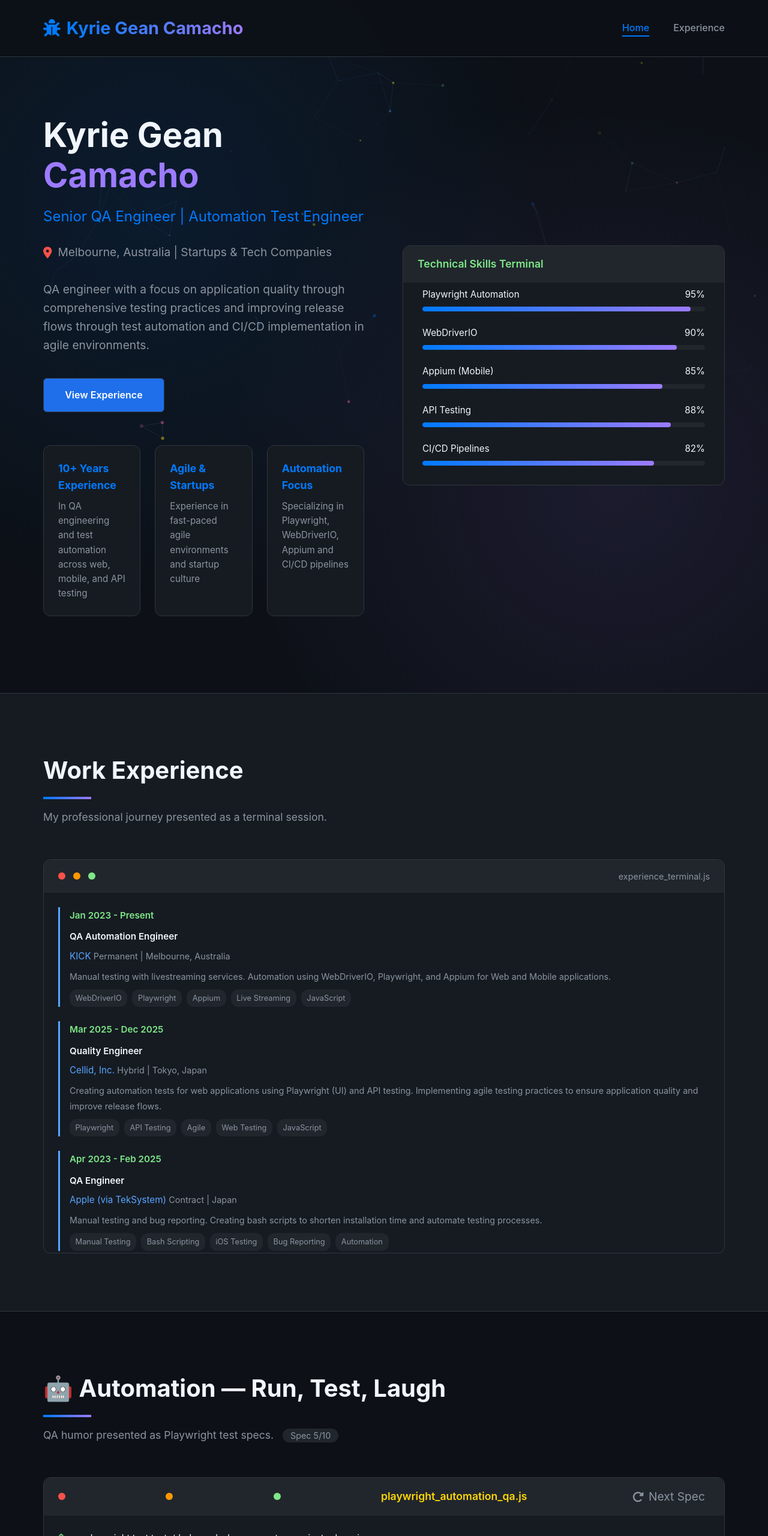
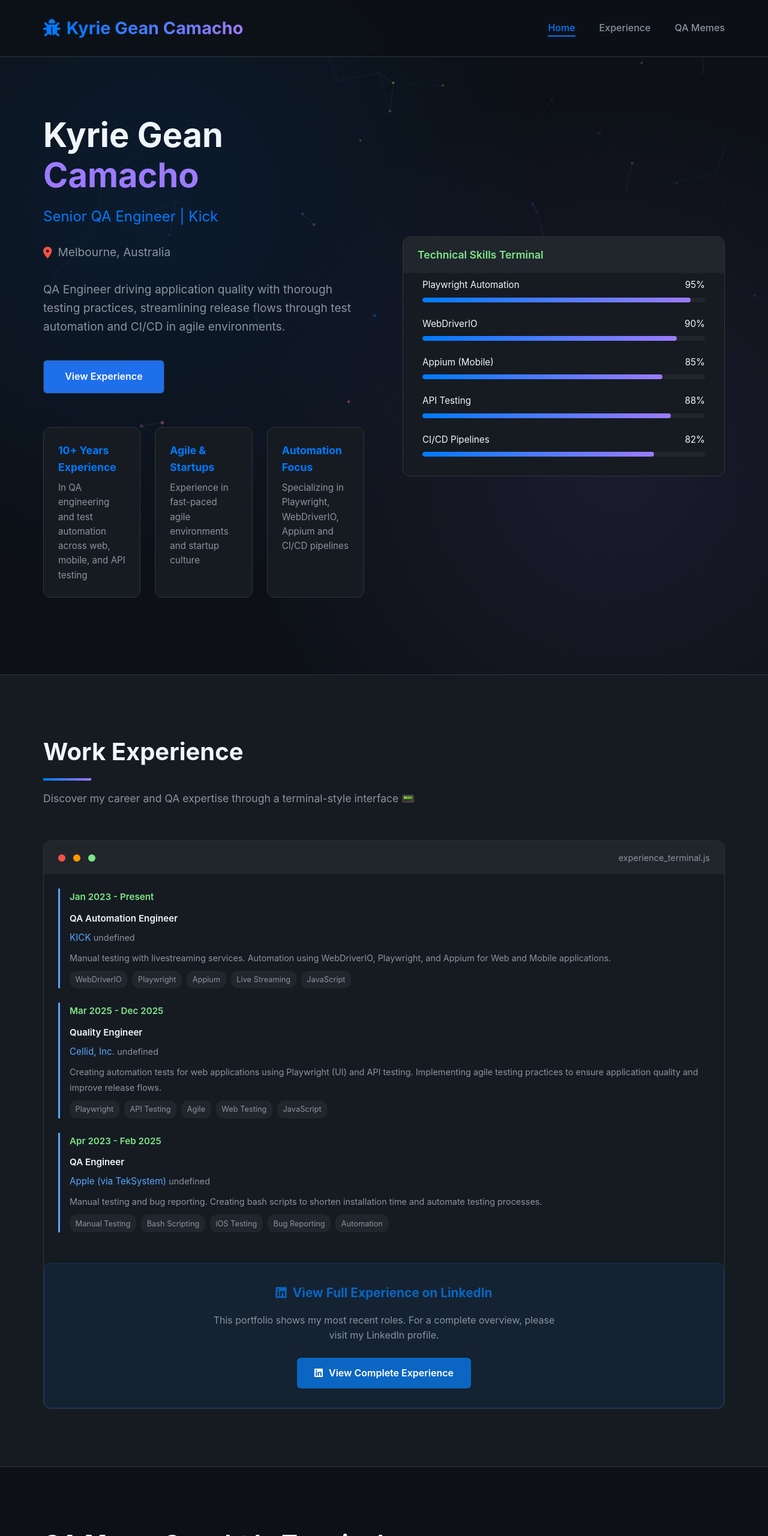
Before and after one commit to kychan23/kyrie-resume, a plain HTML site: page index.html in a window 1280 px wide. Shown: the top 2560 px of the page at 60% size. Drawn offline with nearby package versions, Linux system fonts and the light colour scheme.

Commit message:
update for a bit

```diff
--- a/index.html
+++ b/index.html
@@ -31,6 +31,7 @@
             --meme-yellow: #ffd700;
             --meme-pink: #ff6b9d;
             --meme-blue: #5d8eff;
+            --linkedin-blue: #0A66C2;
         }
 
         body {
@@ -427,6 +428,60 @@
             color: var(--text-secondary);
         }
 
+        /* LinkedIn Experience Note */
+        .linkedin-note {
+            margin-top: 3rem;
+            padding: 2rem;
+            background-color: rgba(10, 102, 194, 0.1);
+            border-radius: 12px;
+            border: 1px solid rgba(10, 102, 194, 0.3);
+            text-align: center;
+            transition: all 0.3s;
+        }
+
+        .linkedin-note:hover {
+            background-color: rgba(10, 102, 194, 0.15);
+            border-color: rgba(10, 102, 194, 0.5);
+            transform: translateY(-3px);
+        }
+
+        .linkedin-note h3 {
+            color: var(--linkedin-blue);
+            margin-bottom: 1rem;
+            font-size: 1.3rem;
+            display: flex;
+            align-items: center;
+            justify-content: center;
+            gap: 10px;
+        }
+
+        .linkedin-note p {
+            color: var(--text-secondary);
+            margin-bottom: 1.5rem;
+            max-width: 600px;
+            margin-left: auto;
+            margin-right: auto;
+        }
+
+        .linkedin-btn {
+            display: inline-flex;
+            align-items: center;
+            gap: 10px;
+            background-color: var(--linkedin-blue);
+            color: white;
+            padding: 0.8rem 1.8rem;
+            border-radius: 6px;
+            text-decoration: none;
+            font-weight: 600;
+            transition: all 0.3s;
+        }
+
+        .linkedin-btn:hover {
+            background-color: #004182;
+            transform: translateY(-2px);
+            box-shadow: 0 5px 15px rgba(0, 0, 0, 0.2);
+        }
+
         /* Combined Terminal (QA Memes Only) */
         .combined-terminal-section {
             background-color: var(--secondary-dark);
@@ -622,15 +677,53 @@
             width: 45px;
             height: 45px;
             border-radius: 50%;
+            color: var(--text-secondary);
+            transition: all 0.3s;
+            position: relative;
+            overflow: hidden;
+        }
+
+        .social-links a.linkedin {
+            background-color: var(--linkedin-blue);
+            color: white;
+        }
+
+        .social-links a.github {
             background-color: var(--tertiary-dark);
             color: var(--text-secondary);
-            transition: all 0.3s;
         }
 
-        .social-links a:hover {
+        .social-links a.linkedin:hover {
+            background-color: #004182;
+            transform: translateY(-5px);
+            box-shadow: 0 5px 15px rgba(10, 102, 194, 0.3);
+        }
+
+        .social-links a.github:hover {
             background-color: var(--apple-blue);
             color: white;
             transform: translateY(-5px);
+            box-shadow: 0 5px 15px rgba(0, 122, 255, 0.3);
+        }
+
+        .social-links a .tooltip {
+            position: absolute;
+            bottom: -40px;
+            background-color: var(--tertiary-dark);
+            color: var(--text-primary);
+            padding: 0.5rem 1rem;
+            border-radius: 4px;
+            font-size: 0.9rem;
+            white-space: nowrap;
+            opacity: 0;
+            transition: all 0.3s;
+            pointer-events: none;
+            z-index: 100;
+        }
+
+        .social-links a:hover .tooltip {
+            opacity: 1;
+            bottom: -35px;
         }
 
         .copyright {
@@ -672,6 +765,10 @@
             .hero .subtitle {
                 font-size: 1.2rem;
             }
+
+            .linkedin-note {
+                padding: 1.5rem;
+            }
         }
     </style>
 </head>
@@ -690,6 +787,7 @@
                 <ul>
                     <li><a href="#home" class="active">Home</a></li>
                     <li><a href="#experience">Experience</a></li>
+                    <li><a href="#combined-terminal">QA Memes</a></li>
                 </ul>
             </nav>
         </div>
@@ -700,12 +798,12 @@
         <div class="container hero-content">
             <div class="hero-text">
                 <h1>Kyrie Gean <span>Camacho</span></h1>
-                <div class="subtitle">Senior QA Engineer | Automation Test Engineer</div>
+                <div class="subtitle">Senior QA Engineer | Kick </div>
                 <div class="location">
                     <i class="fas fa-map-marker-alt"></i>
-                    <span>Melbourne, Australia | Startups & Tech Companies</span>
+                    <span>Melbourne, Australia</span>
                 </div>
-                <p>QA engineer with a focus on application quality through comprehensive testing practices and improving release flows through test automation and CI/CD implementation in agile environments.</p>
+                <p>QA Engineer driving application quality with thorough testing practices, streamlining release flows through test automation and CI/CD in agile environments.</p>
                 <div>
                     <a href="#experience" class="btn">View Experience</a>
                 </div>
@@ -793,7 +891,7 @@
         <div class="container">
             <div class="section-title">
                 <h2>Work Experience</h2>
-                <p class="section-subtitle">My professional journey presented as a terminal session.</p>
+                <p class="section-subtitle">Discover my career and QA expertise through a terminal-style interface 📟</p>
             </div>
 
             <div class="experience-terminal-container">
@@ -807,6 +905,16 @@
                 <div class="experience-terminal-body" id="experience-terminal">
                     <!-- Experience will be dynamically added here -->
                 </div>
+
+                <!-- LinkedIn Experience Note -->
+                <div class="linkedin-note">
+                    <h3><i class="fab fa-linkedin"></i> View Full Experience on LinkedIn</h3>
+                    <p>This portfolio shows my most recent roles. For a complete overview, please visit my LinkedIn profile.</p>
+                    <a href="https://www.linkedin.com/in/kyrie-gean-camacho/" target="_blank" rel="noopener noreferrer" class="linkedin-btn">
+                        <i class="fab fa-linkedin"></i>
+                        View Complete Experience
+                    </a>
+                </div>
             </div>
         </div>
     </section>
@@ -815,8 +923,8 @@
     <section id="combined-terminal">
         <div class="container">
             <div class="section-title">
-                <h2>🤖 Automation — Run, Test, Laugh</h2>
-                <p class="section-subtitle">QA humor presented as Playwright test specs. <span class="spec-counter" id="spec-counter">Spec 1/10</span></p>
+                <h2>QA Meme Caught In Terminal</h2>
+                <p class="section-subtitle">Where testing meets humor and bugs get a punchline 🐞💡 <span class="spec-counter" id="spec-counter">Spec 1/10</span></p>
             </div>
 
             <div class="combined-terminal-section">
@@ -840,20 +948,19 @@
     <!-- Footer -->
     <footer>
         <div class="container footer-content">
-            <div class="logo">
-                <i class="fas fa-bug"></i>
-                <span class="logo-text">Kyrie Gean Camacho</span>
-            </div>
-
-            <p>Senior QA Engineer specializing in test automation and agile testing practices.</p>
-
             <div class="social-links">
-                <a href="https://www.linkedin.com/in/kyrie-gean-camacho/" target="_blank" rel="noopener noreferrer"><i class="fab fa-linkedin-in"></i></a>
-                <a href="https://github.com/kychan23" target="_blank" rel="noopener noreferrer"><i class="fab fa-github"></i></a>
+                <a href="https://www.linkedin.com/in/kyrie-gean-camacho/" target="_blank" rel="noopener noreferrer" class="linkedin">
+                    <i class="fab fa-linkedin-in"></i>
+                    <span class="tooltip">View full experience on LinkedIn</span>
+                </a>
+                <a href="https://github.com/kychan23" target="_blank" rel="noopener noreferrer" class="github">
+                    <i class="fab fa-github"></i>
+                    <span class="tooltip">View my GitHub projects</span>
+                </a>
             </div>
 
             <div class="copyright">
-                &copy; 2023 Kyrie Gean Camacho. All rights reserved.
+                &copy; Kyrie QA. All rights reserved.
             </div>
         </div>
     </footer>
@@ -873,7 +980,7 @@
                     }
                 },
                 color: {
-                    value: ["#58a6ff", "#9d7bff", "#007AFF", "#7ee787", "#ffd700", "#ff6b9d"]
+                    value: ["#58a6ff", "#9d7bff", "#007AFF", "#7ee787", "#ffd700", "#ff6b9d", "#0A66C2"]
                 },
                 shape: {
                     type: "circle"
@@ -935,7 +1042,7 @@
                 date: "Jan 2023 - Present",
                 title: "QA Automation Engineer",
                 company: "KICK",
-                type: "Permanent | Melbourne, Australia",
+                location: "Remote | Australia",
                 details: "Manual testing with livestreaming services. Automation using WebDriverIO, Playwright, and Appium for Web and Mobile applications.",
                 skills: ["WebDriverIO", "Playwright", "Appium", "Live Streaming", "JavaScript"]
             },
@@ -943,7 +1050,7 @@
                 date: "Mar 2025 - Dec 2025",
                 title: "Quality Engineer",
                 company: "Cellid, Inc.",
-                type: "Hybrid | Tokyo, Japan",
+                location: "Tokyo, Japan",
                 details: "Creating automation tests for web applications using Playwright (UI) and API testing. Implementing agile testing practices to ensure application quality and improve release flows.",
                 skills: ["Playwright", "API Testing", "Agile", "Web Testing", "JavaScript"]
             },
@@ -951,7 +1058,7 @@
                 date: "Apr 2023 - Feb 2025",
                 title: "QA Engineer",
                 company: "Apple (via TekSystem)",
-                type: "Contract | Japan",
+                location: "Tokyo, Japan",
                 details: "Manual testing and bug reporting. Creating bash scripts to shorten installation time and automate testing processes.",
                 skills: ["Manual Testing", "Bash Scripting", "iOS Testing", "Bug Reporting", "Automation"]
             },
@@ -959,7 +1066,7 @@
                 date: "Oct 2022 - Mar 2023",
                 title: "QA Architect/Lead",
                 company: "Zurich Insurance",
-                type: "Contract | Remote",
+                location: "Tokyo, Japan",
                 details: "Creating test strategy and plan. Coordinating with different teams for project clarifications and alignment.",
                 skills: ["Test Strategy", "Test Planning", "Team Coordination", "Project Management"]
             },
@@ -967,13 +1074,13 @@
                 date: "Oct 2021 - Oct 2022",
                 title: "QA Analyst",
                 company: "SBI Solutions (via Skillhouse)",
-                type: "Contract | Tokyo, Japan",
+                location: "Tokyo, Japan",
                 details: "Mobile app testing responsibilities including user stories creation using Jira, iOS and web testing.",
                 skills: ["iOS Testing", "Web Testing", "Jira", "User Stories", "Mobile Testing"]
             }
         ];
 
-        // QA Memes and test scenarios - 10 pieces
+        // QA Memes data
         const qaMemes = [
             {
                 specName: "works_on_my_machine.spec.ts",
@@ -1057,13 +1164,13 @@
                 testTime: `${(Math.random() * 5 + 1.5).toFixed(1)}s`
             },
             {
-                specName: "test_case_count.spec.ts",
-                command: "npx playwright test tests/test_case_count.spec.ts --workers=1",
-                emoji: "📋",
-                text: "The difference between 'it works' and 'it works perfectly' is about 1000 test cases.",
-                ascii: "WORKS: ✓\nPERFECTLY: ✓✓✓✓✓✓✓\n          ✓✓✓✓✓✓✓\n          ✓✓✓✓✓✓✓",
+                specName: "flaky_test.spec.ts",
+                command: "npx playwright test tests/flaky_test.spec.ts --retries=2",
+                emoji: "🎲",
+                text: "Flaky tests are just confidence boosters... or destroyers.",
+                ascii: "TEST RUN 1: FAILED ✗\nTEST RUN 2: PASSED ✓\nTEST RUN 3: PASSED ✓",
                 result: Math.random() > 0.3 ? "PASSED" : "FAILED",
-                testTime: `${(Math.random() * 10 + 3).toFixed(1)}s`
+                testTime: `${(Math.random() * 7 + 1).toFixed(1)}s`
             }
         ];
 
```
